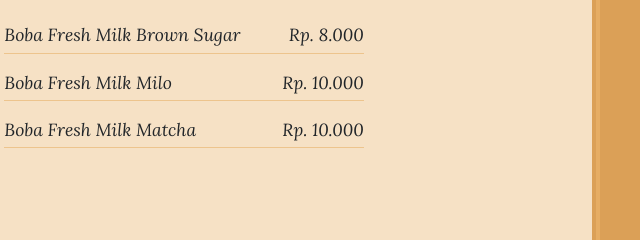
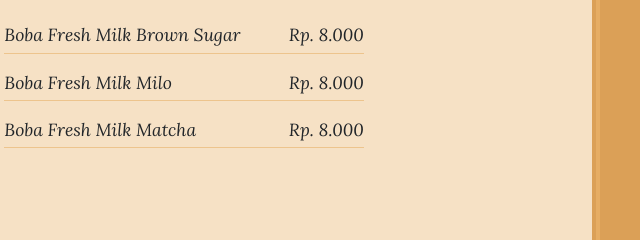
Before and after one commit to ShinigamiPW709/bobalegendid.github.io, a plain HTML site: page store.html in a window 1280 px wide. Shown: the part 752-992 px from the top of the page, 456-1096 px from the left. Drawn offline with nearby package versions, Linux system fonts and the light colour scheme.

Commit message:
update harga

```diff
--- a/store.html
+++ b/store.html
@@ -66,11 +66,11 @@
                                 </li>
                                 <li class="list-unstyled-item list-hours-item d-flex">
                                     Boba Fresh Milk Milo
-                                    <span class="ms-auto">Rp. 10.000</span>
+                                    <span class="ms-auto">Rp. 8.000</span>
                                 </li>
                                 <li class="list-unstyled-item list-hours-item d-flex">
                                     Boba Fresh Milk Matcha
-                                    <span class="ms-auto">Rp. 10.000</span>
+                                    <span class="ms-auto">Rp. 8.000</span>
                                 </li>
                                 <br><br><br><br><br>
                             </ul>
```
